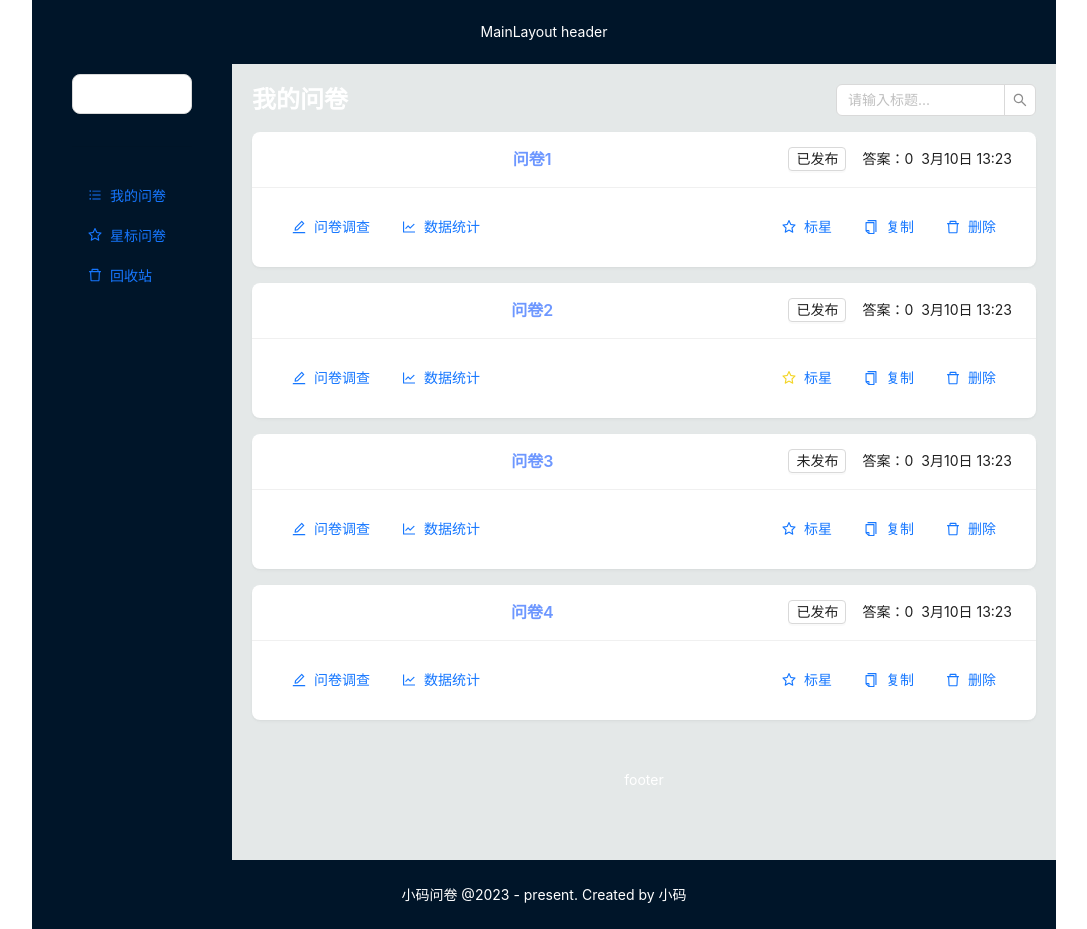
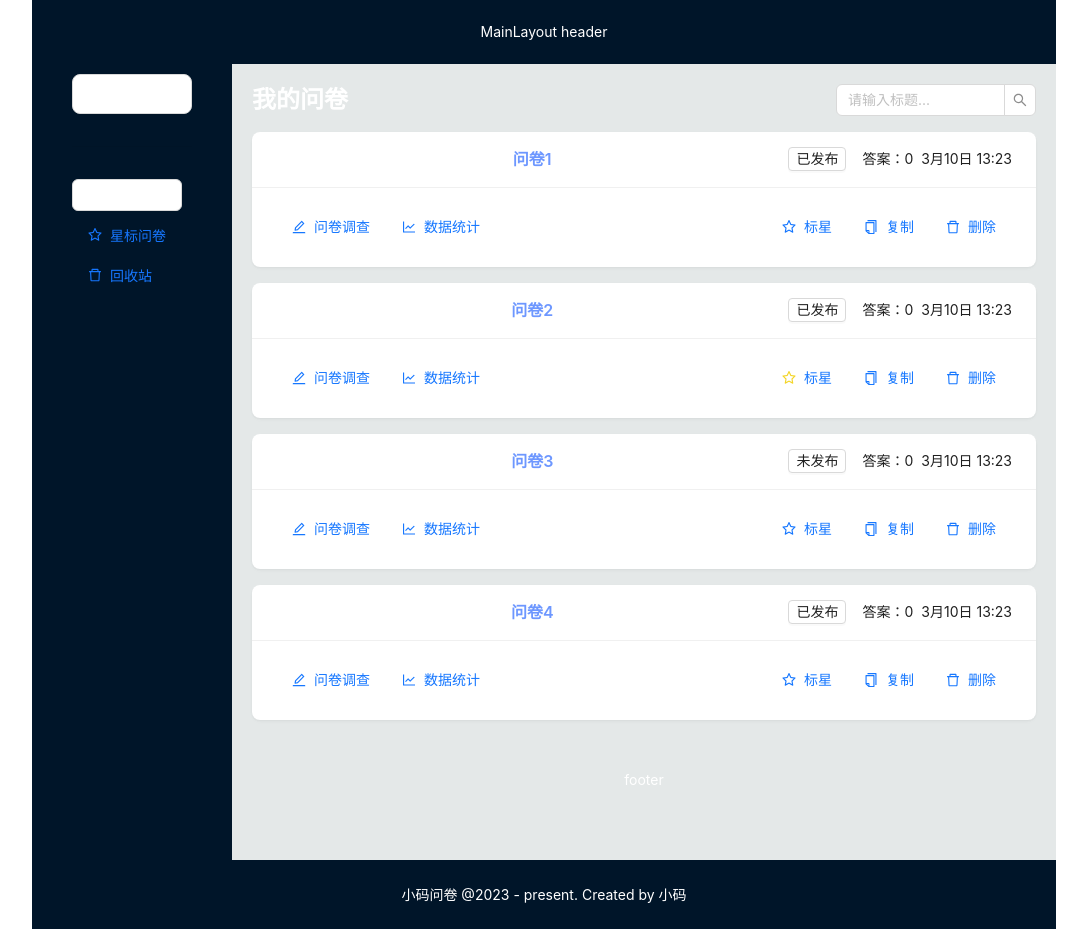
Before and after one commit to ChenHaoJie9527/mini-questionnaire, a React (Create React App) app: page /mange/list in a window 1280 px wide. Shown: the whole page, without its empty margins (96-1183 px from the left). Built offline with nearby package versions, Linux system fonts and the light colour scheme.

Commit message:
feat: 新增sider切换导航栏效果

```diff
--- a/src/layouts/MangeLayout.tsx
+++ b/src/layouts/MangeLayout.tsx
@@ -1,5 +1,5 @@
 import React, { FC } from "react";
-import { Outlet, useNavigate } from "react-router-dom";
+import { Outlet, useNavigate, useLocation } from "react-router-dom";
 import { Layout, Space, Button, Divider } from "antd";
 import {
   PlusOutlined,
@@ -22,6 +22,10 @@ const siderStyle: React.CSSProperties = {
 
 const MangeLayout: FC = () => {
   const navigate = useNavigate();
+  const { pathname } = useLocation();
+  const hasPathName = (path: string) => {
+    return pathname.startsWith(path) ? "default" : "link";
+  };
   return (
     <Layout hasSider>
       <Sider style={siderStyle}>
@@ -36,21 +40,21 @@ const MangeLayout: FC = () => {
             </Button>
             <Divider />
             <Button
-              type="link"
+              type={hasPathName("/mange/list")}
               className="flex items-center justify-center text-white"
               onClick={() => navigate({ pathname: "/mange/list" })}
             >
               <BarsOutlined /> 我的问卷
             </Button>
             <Button
-              type="link"
+              type={hasPathName("/mange/start")}
               className="flex items-center justify-center text-white"
               onClick={() => navigate({ pathname: "/mange/start" })}
             >
               <StarOutlined /> 星标问卷
             </Button>
             <Button
-              type="link"
+              type={hasPathName("/mange/trash")}
               className="flex items-center justify-center text-white"
               onClick={() => navigate({ pathname: "/mange/trash" })}
             >
```
